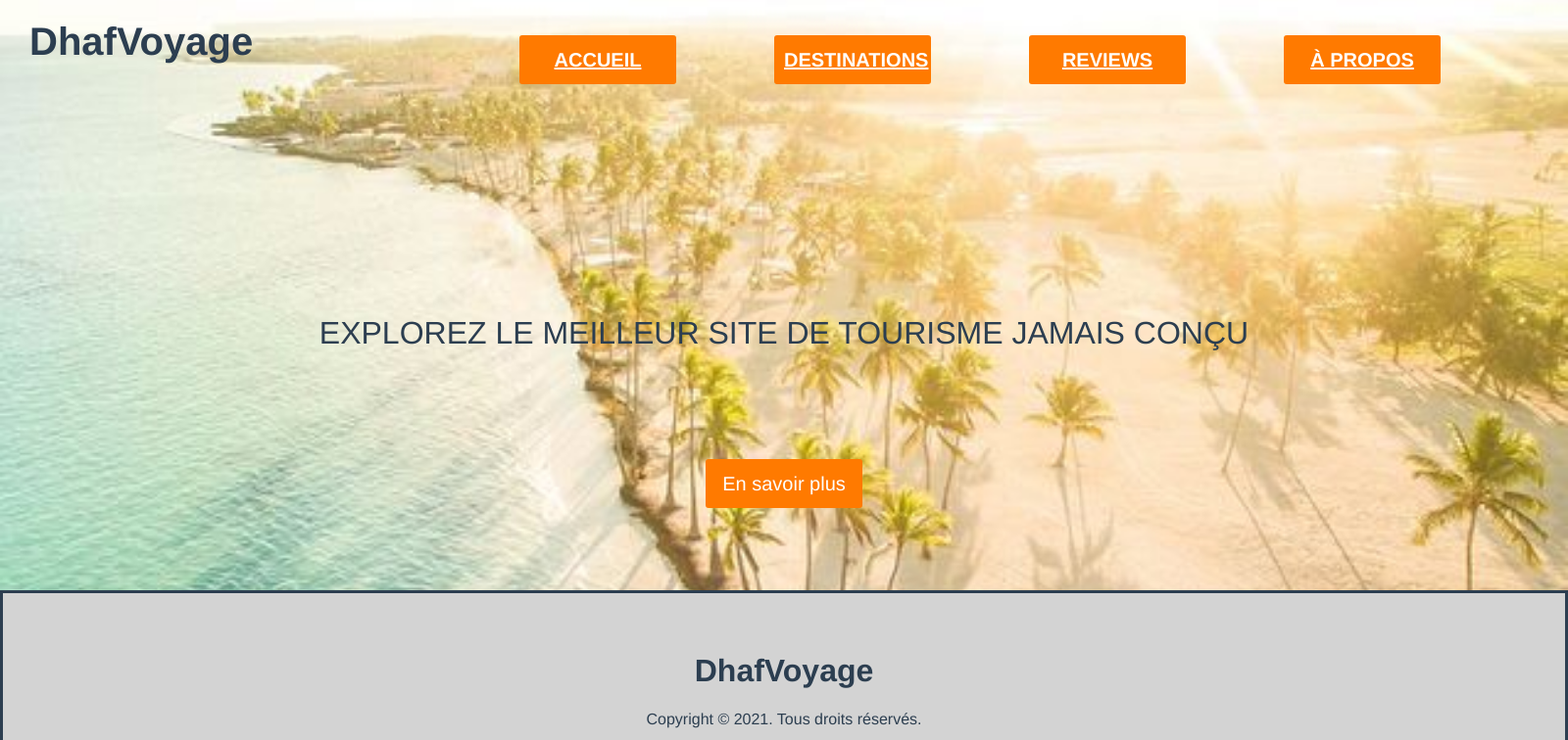
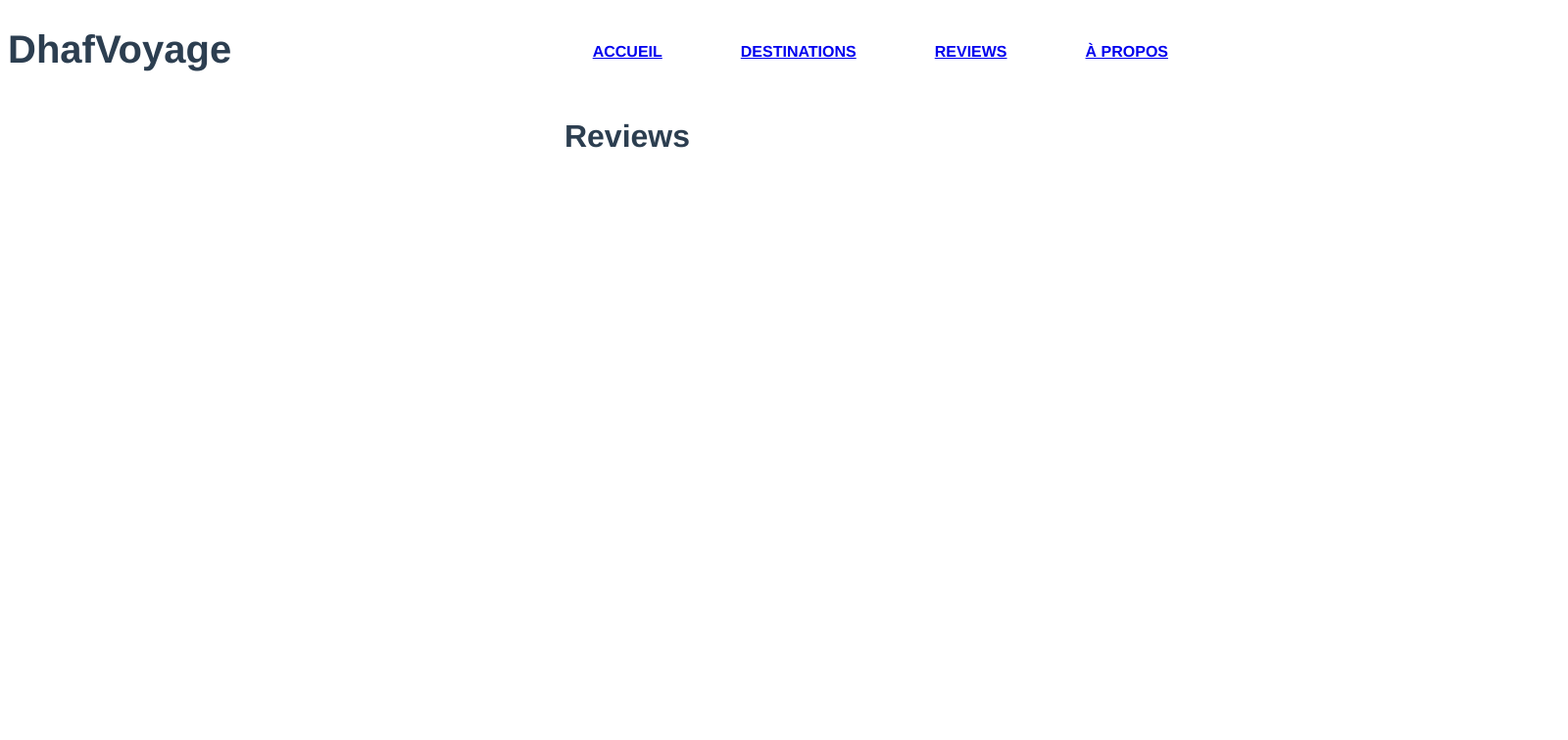
Before and after one commit to Dylan-apardian/Quiz_AppWeb, a Vue app in the folder quiz_app_web/: page /#/reviews in a window 1280 px wide. Before the commit this address led to /#/. Shown: the top 756 px of the page at 98% size, 1600 px wide, since content can reach past the window. Built offline with nearby package versions, Linux system fonts and the light colour scheme; what vue-resource would draw is missing.

Commit message:
fini accueil

```diff
--- a/quiz_app_web/src/components/Accueil.vue
+++ b/quiz_app_web/src/components/Accueil.vue
@@ -1,14 +1,29 @@
 <template>
-  <div class="Accueil">
-      <app-header></app-header>
-      <h1>Accueil</h1>
+  <div class="Accueil" :style="{backgroundImage: `url(${backgroundUrl}) ` }">
+    <app-header></app-header>
+    <h2>{{message}}</h2>
+                <router-link to="destination" id="orange">En savoir plus</router-link>
+
+        <footer>
+            <h1>{{nomSite}}</h1>
+            <div id="copyright">{{copyright}}</div>
+        </footer>
   </div>
 </template>
 
 <script>
-// import your components here
+import backgroundUrl from '../assets/paysage.jpg'
 import Header from './Header.vue'
 export default {
+  name: 'Header',
+  data () {
+    return {
+      backgroundUrl,
+      nomSite: 'DhafVoyage',
+      message: 'Explorez le meilleur site de tourisme jamais conçu',
+      copyright: 'Copyright © 2021. Tous droits réservés.'
+    };
+  },
   components: {
     'app-header': Header
   }
@@ -16,8 +31,71 @@ export default {
 </script>
 
 <style scoped>
+* {
+  margin: 10 auto;
+  padding: 0 10px;
+}
+
 .Accueil {
   display: flex;
   flex-direction: column;
+  position: absolute;
+  top: 0;
+  left: 0;
+  right: 0;
+  background: no-repeat center;
+  background-size:cover;
+  height: 789px;
+  width: 1580px;
+}
+
+h2 {
+    font-weight: normal;
+    font-size: 32px;
+    text-transform: uppercase;
+    text-align: center;
+    padding: 150px 0 40px 0;
+    margin: 20px;
+}
+
+#orange {
+    display: block;
+    width: 130px;
+    height: 50px;
+    background: #ff7a00;
+    color: white;
+    font-size: 20px;
+    margin: 0 auto;
+    line-height: 50px;
+    text-align: center;
+    border-radius: 3px;
+}
+
+#orange:hover {
+    background: #02b8dd;
+}
+
+footer
+{
+    height: 180px;
+    background-color:lightgray;
+    position: absolute;
+    bottom: 0;
+    left: 0;
+    right: 0;
+    border-style:solid;
+}
+
+footer h1
+{
+    text-align: center;
+    padding-top: 40px;
+}
+
+.copyright
+{
+    text-align: center;
+    font-weight: bold;
+    padding-top: 30px;
 }
 </style>
--- a/quiz_app_web/src/components/Header.vue
+++ b/quiz_app_web/src/components/Header.vue
@@ -1,7 +1,7 @@
 <template>
-    <div class="entete" :style="{backgroundImage: `url(${backgroundUrl}) ` }">
+    <div class="entete">
         <header>
-            <h1>{{nomSite}}</h1>
+            <h1>{{page.nomSite}}</h1>
                 <nav>
                     <ul>
                         <li><router-link to="/">{{page.accueil}}</router-link></li>
@@ -11,102 +11,31 @@
                     </ul>
                 </nav>
         </header>
-
-        <h2>{{message}}</h2>
-                <a>En savoir plus</a>
-
-        <footer>
-            <h1>{{nomSite}}</h1>
-            <div id="copyright">{{copyright}}</div>
-        </footer>
     </div>
 </template>
 
 <script>
-import backgroundUrl from "../assets/paysage.jpg";
 export default {
   name: 'Header',
   data () {
     return {
-      backgroundUrl,
       page: {
-          accueil:'Accueil',
-          destinations:'Destinations',
-          reviews:'Reviews',
-          aPropos:'À Propos',
-      },
-      message: 'Explorez le meilleur site de tourisme jamais conçu',
-      nomSite: 'DhafVoyage',
-      copyright: 'Copyright © 2021. Tous droits réservés.'
+        nomSite: 'DhafVoyage',
+        accueil: 'Accueil',
+        destinations: 'Destinations',
+        reviews: 'Reviews',
+        aPropos: 'À Propos'
+      }
     }
   }
 }
 </script>
 
- <!-- <div class="entete">
-    <header>
-      <h1>DhafVoyage</h1>
-      <nav>
-        <ul>
-          <li><router-link to="/">Accueil</router-link></li>
-          <li><router-link to="destination">Destinations</router-link></li>
-          <li><router-link to="reviews">Reviews</router-link></li>
-          <li><router-link to="apropos">A propos</router-link></li>
-        </ul>
-      </nav>
-    </header>
-  </div>
-</template> -->
-
 <style scoped>
-* {
-  margin: 10 auto;
-  padding: 0 10px;
-}
-
-.entete {
-    display: flex;
-    flex-direction: column;
-    position: absolute;
-    top: 0;
-    left: 0;
-    right: 0;
-    background: no-repeat center;
-    background-size:cover;
-    height: 789px;
-    width: 1580px;
-}
 header h1 {
      float: left;
      margin-top: 20px;
      font-size: 40px;
-}
-
-h2 {
-    font-weight: normal;
-    font-size: 32px;
-    text-transform: uppercase;
-    text-align: center;
-    padding: 150px 0 40px 0;
-    margin: 70px;
-
-}
-
-a {
-    display: block;
-    width: 140px;
-    height: 50px;
-    background: #ff7a00;
-    color: white;
-    font-size: 20px;
-    margin: 0 auto;
-    line-height: 50px;
-    text-align: center;
-    border-radius: 3px;
-}
-
-a:hover {
-    background: #02b8dd;
 }
 
 nav {
@@ -121,27 +50,4 @@ nav ul li {
   margin-right: 80px;
 }
 
-footer
-{
-    height: 180px;
-    background-color:lightgray;
-    position: absolute;
-    bottom: 0;
-    left: 0;
-    right: 0;
-    border-style:solid;
-}
-
-footer h1
-{
-    text-align: center;
-    padding-top: 40px;
-}
-
-.copyright
-{
-    text-align: center;
-    font-weight: bold;
-    padding-top: 30px;
-}
 </style>
```
Also changed, not shown: 1 other file (tests, documents, lock files or other folders).
